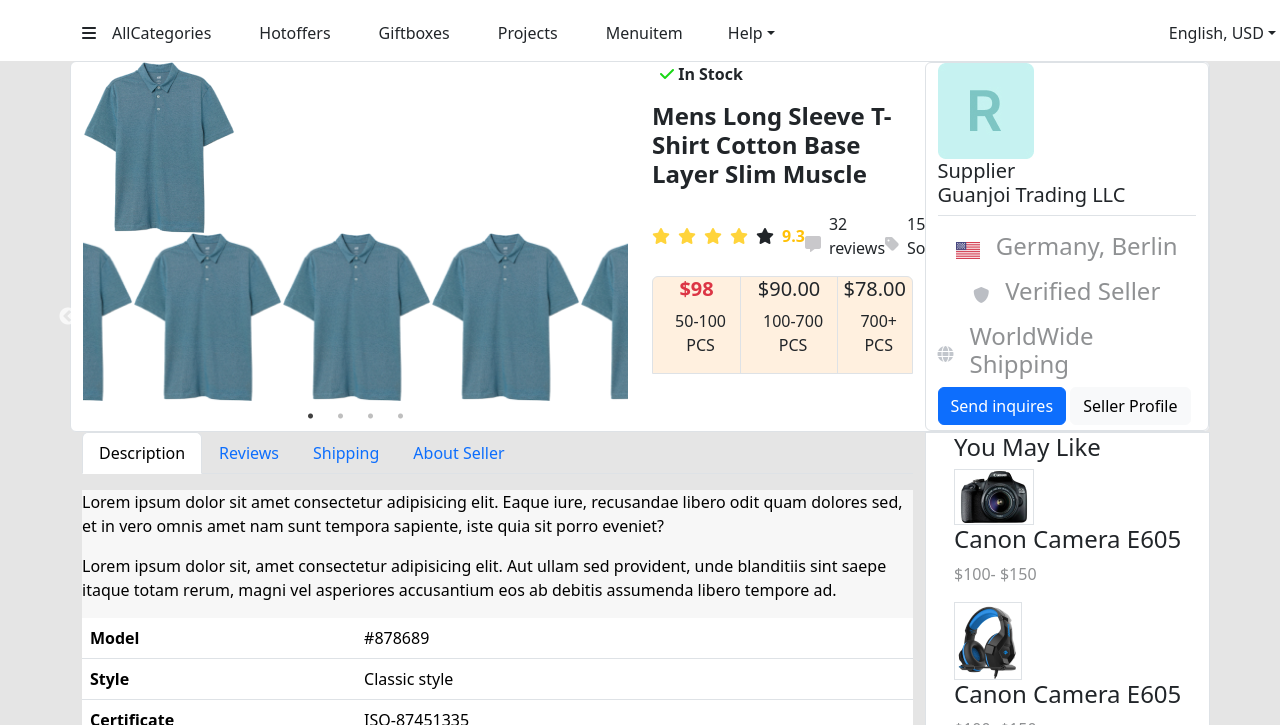
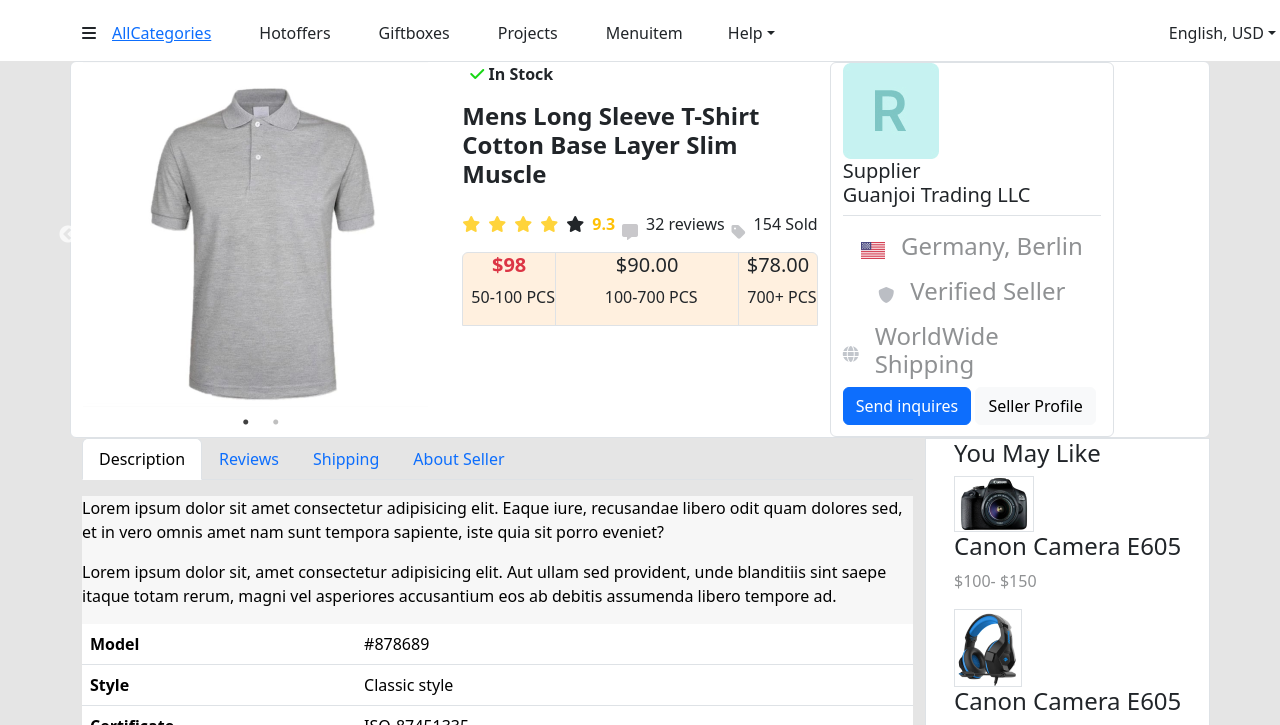
Before and after one commit to MadeenAli/internship01, a plain HTML site: page watchsingle.html in a window 1280 px wide. Shown: the part 75-800 px from the top of the page. Drawn offline with nearby package versions, Linux system fonts and the light colour scheme.

Commit message:
Edit product page

```diff
--- a/script.js
+++ b/script.js
@@ -31,18 +31,10 @@ const countdownFunction = setInterval(() => {
 }, 1000);
 
 
-$('.slider-for').slick({
+$('.product-slider').slick({
+  infinite: true,
   slidesToShow: 1,
-  slidesToScroll: 1,
-  arrows: false,
-  fade: true,
-  asNavFor: '.slider-nav'
+  slidesToScroll: 3,
+  arrows: true,
+  dots: true
 });
-$('.slider-nav').slick({
-  slidesToShow: 3,
-  slidesToScroll: 1,
-  asNavFor: '.slider-for',
-  dots: true,
-  centerMode: true,
-  focusOnSelect: true
-});
--- a/style.css
+++ b/style.css
@@ -13,6 +13,10 @@ main {
 }
 .drop {
     margin-left: 23rem;
+}
+.suppplier{
+    margin-top: 20px;
+    margin-left: 30px;
 }
 /*banner sec start*/
 .bann{
--- a/watchsingle.html
+++ b/watchsingle.html
@@ -67,7 +67,7 @@
                   <i class="fa-solid fa-bars"></i>
                 </div>
                 <div class="categories d-flex align-items-center justiify-content-center">
-                  <p >AllCategories</p>
+                  <a href="product.html"><p >AllCategories</p></a>
                   <p>Hotoffers</p>
                   <p>Giftboxes</p>
                   <p>Projects</p>
@@ -102,28 +102,23 @@
       <section class="pro-dets">
         <div class="container border rounded bg-white">
           <div class="row">
-            <div class="col-md-6">
-              <div class="slider-for">
+            <div class="col-md-4">
+              <div class="product-slider">
                 <div class="slider-item">
-                  <img src="img/Bitmap.png" alt="T-shiirt" class="img-fluid">
-                </div>
-              </div>
-              <div class="slider-nav">
-                <div class="slider-item">
-                  <img src="img/Bitmap.png" alt="T-shiirt" class="img-fluid">
+                  <img src="img/main.png" alt="T-shirt">
                 </div>
                 <div class="slider-item">
-                  <img src="img/Bitmap.png" alt="T-shiirt" class="img-fluid">
+                  <img src="img/main.png" alt="T-shirt">
                 </div>
                 <div class="slider-item">
-                  <img src="img/Bitmap.png" alt="T-shiirt" class="img-fluid">
+                  <img src="img/main.png" alt="T-shirt">
                 </div>
                 <div class="slider-item">
-                  <img src="img/Bitmap.png" alt="T-shiirt" class="img-fluid">
+                  <img src="img/main.png" alt="T-shirt">
                 </div>
               </div>
             </div>
-            <div class="col-md-3 rounded bg-white">
+            <div class="col-md-4 rounded bg-white">
               <div class="stock">
                 <p class="fw-bold ms-2"><i class="fa-solid fa-check" style="color: #17d714;"></i> In Stock</p>
                 <h4 class="fw-bold mt-3">Mens Long Sleeve T-Shirt Cotton Base Layer Slim Muscle</h4>
```
Also changed, not shown: img/collar.png (added), img/fold-img.png (added), img/jr.main.png (added), img/main.png (added), img/sandos.png (added).
